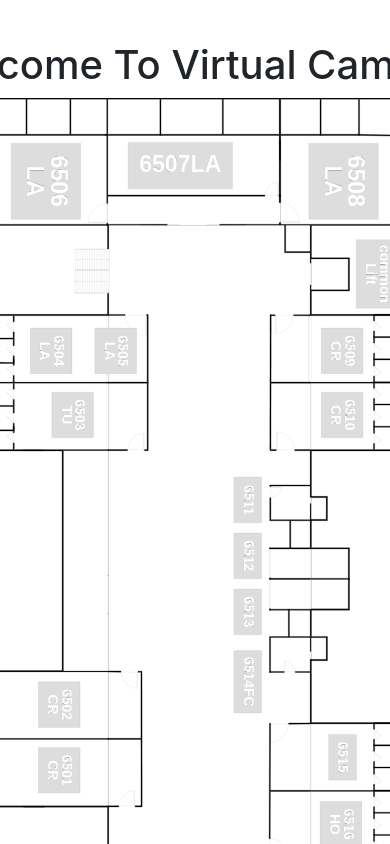
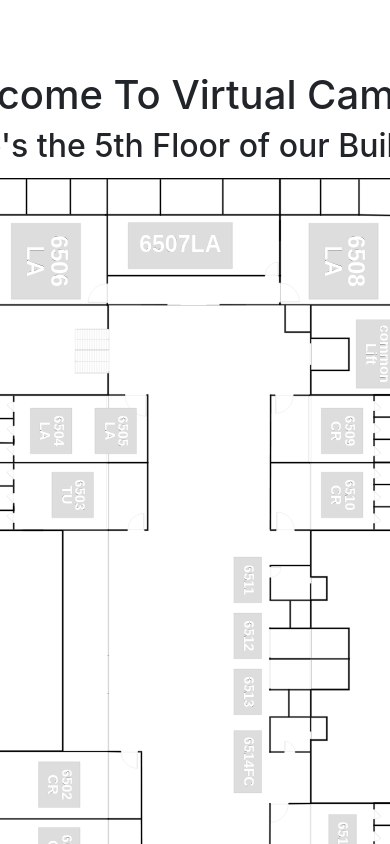
Before and after one commit to om-dalvi-1904/VirtuoNavi, a React (Create React App) app: page /Floor5 in a window 390 px wide. Shown: the top 844 px of the page. Built offline with nearby package versions, Linux system fonts and the light colour scheme; no server answers; a web font is replaced by a local one.

Commit message:
Mobile Align 2.0

```diff
--- a/src/components/Building6/Floor5/Floor5.css
+++ b/src/components/Building6/Floor5/Floor5.css
@@ -7,10 +7,11 @@
 
   .body {
     display: flex;
+    flex-direction: column;
     justify-content: center;
     align-items: center;
     height: 100vh;
-    margin: 0;
+    margin: 30px;
   }
   .body div {
     display: flex;
@@ -23,9 +24,15 @@
   flex-direction: column;
 }
 
+.h2 {
 
+  padding-bottom: 50px;
+}
   /* Media query for devices with max width of 600px (standard phones) */
   @media only screen and (max-width: 600px) {
+    .body{
+      margin-top:55px;
+    }
     object {
       transform: rotate(90deg);
       margin-top: 250px;
--- a/src/components/Building6/Floor5/Floor5.js
+++ b/src/components/Building6/Floor5/Floor5.js
@@ -62,8 +62,8 @@ const Floor5 = () => {
       />
 
       <div className='floorplan'>
-        <h1>Welcome To Virtual Campus </h1>
-        <h2>Here's the 5th Floor of our Building</h2>
+        <h1 className='h1'>Welcome To Virtual Campus </h1>
+        <h2 className='h2'>Here's the 5th Floor of our Building</h2>
         <object
           id="svgObject"
           type="image/svg+xml"
```
